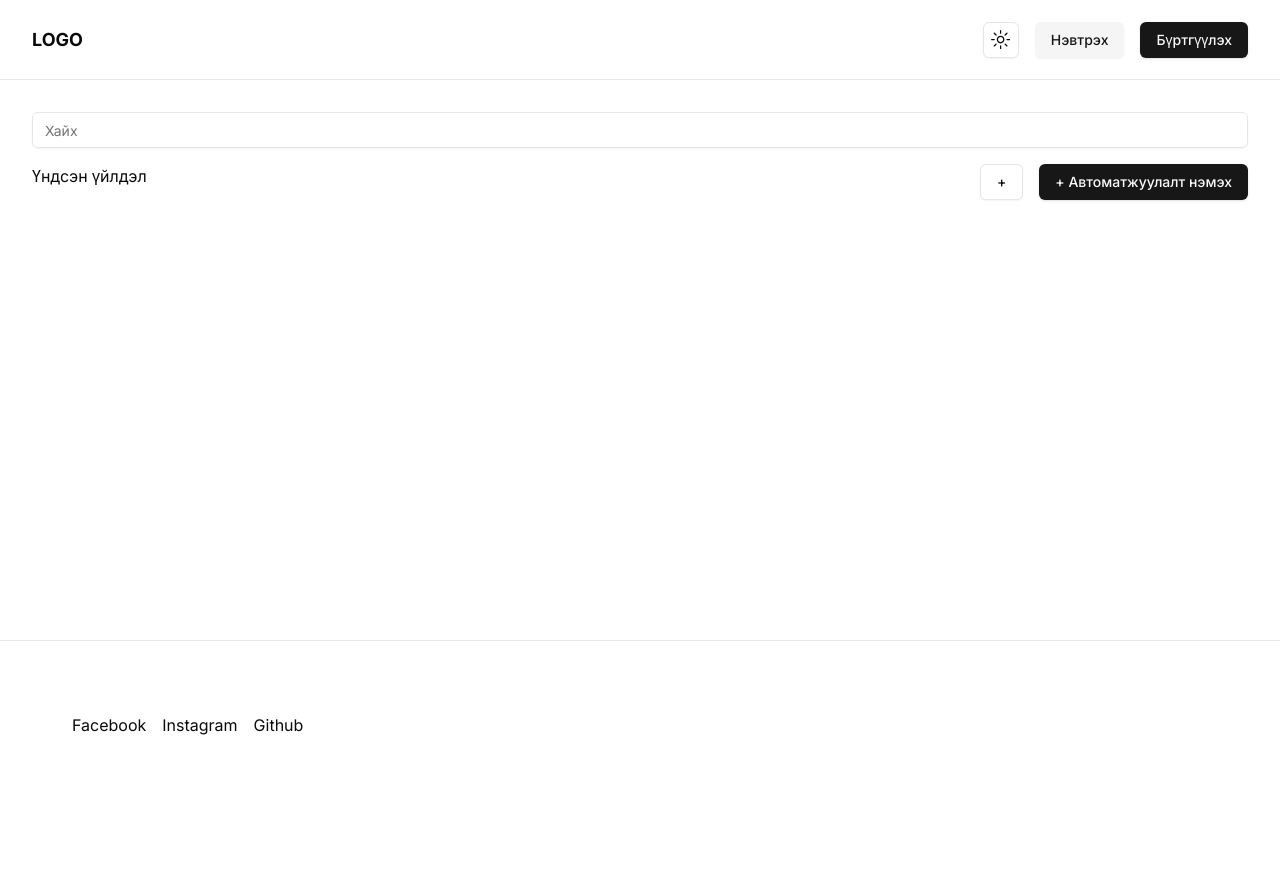
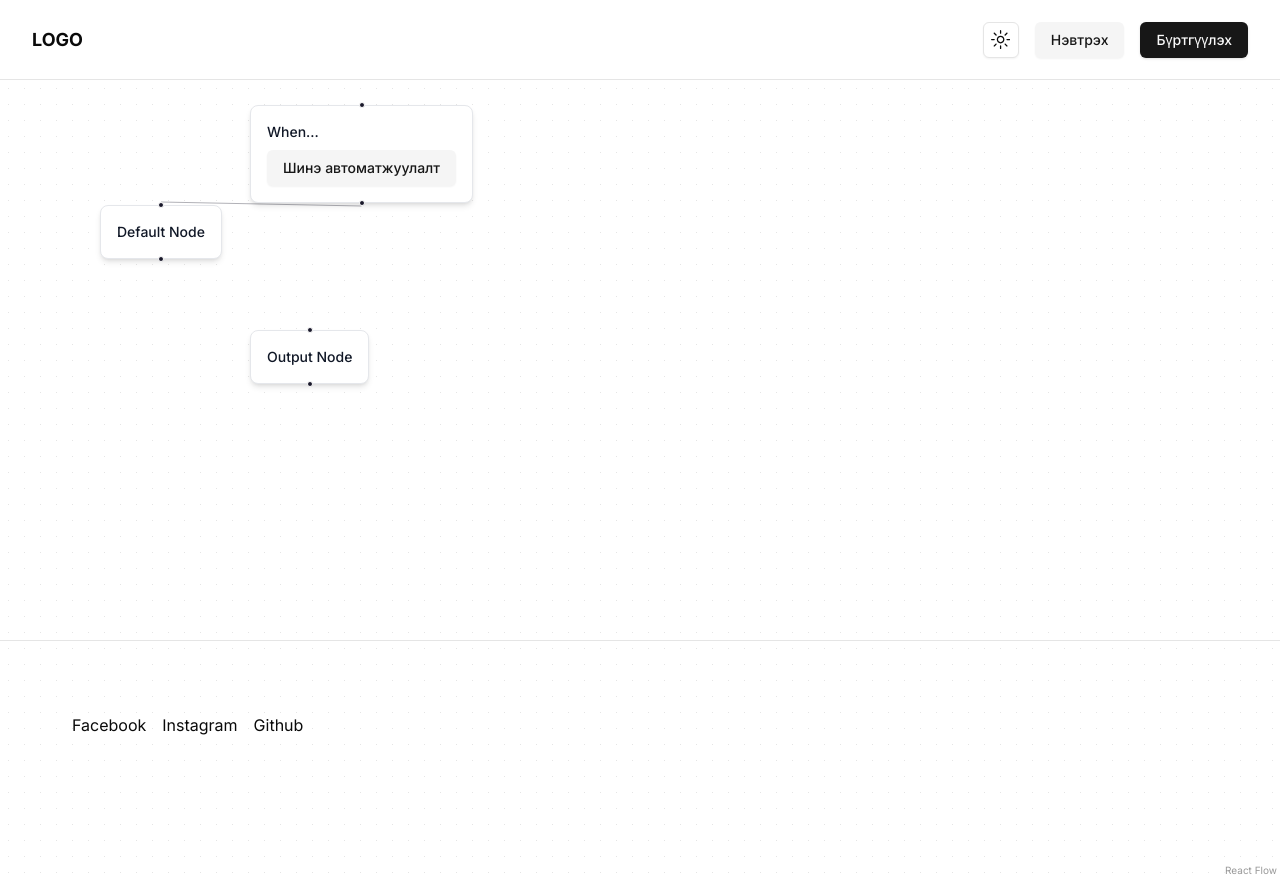
Before and after one commit to themuuln/zatbot-front, a Next.js app: page /bot/1 in a window 1280 px wide. Before the commit the page ends 800 px from the top, so only its background shows below. Built offline with nearby package versions, Linux system fonts and the light colour scheme; no server answers.

Commit message:
packages added

```diff
--- a/package.json
+++ b/package.json
@@ -39,6 +39,7 @@
     "@radix-ui/react-toggle-group": "^1.1.0",
     "@radix-ui/react-tooltip": "^1.1.2",
     "@supabase/supabase-js": "^2.44.3",
+    "@xyflow/react": "^12.0.1",
     "class-variance-authority": "^0.7.0",
     "clsx": "^2.1.1",
     "cmdk": "^1.0.0",
--- a/src/app/bot/[slug]/page.tsx
+++ b/src/app/bot/[slug]/page.tsx
@@ -1,66 +1,178 @@
 'use client';
 
 import { Button } from '@/components/ui/button';
-import Container from '@/components/ui/container';
 import {
-  DropdownMenu,
-  DropdownMenuContent,
-  DropdownMenuGroup,
-  DropdownMenuItem,
-  DropdownMenuLabel,
-  DropdownMenuPortal,
-  DropdownMenuSeparator,
-  DropdownMenuShortcut,
-  DropdownMenuSub,
-  DropdownMenuSubContent,
-  DropdownMenuSubTrigger,
-  DropdownMenuTrigger,
-} from '@/components/ui/dropdown-menu';
-import { Input } from '@/components/ui/input';
-import { useState, type ChangeEvent } from 'react';
+  addEdge,
+  Background,
+  ReactFlow,
+  useEdgesState,
+  useNodesState,
+  Handle,
+  Position,
+  Edge,
+  Node,
+  useReactFlow,
+  EdgeProps,
+} from '@xyflow/react';
+import '@xyflow/react/dist/style.css';
+import { useTheme } from 'next-themes';
+import { useCallback, useState } from 'react';
 
-const Page = () => {
-  const [filter, setFilter] = useState('');
+// Custom node component
+const CustomNode = ({ data }: { data: { label: string } }) => {
+  return (
+    <div className='custom-node p-4 rounded-lg shadow-md bg-white dark:bg-gray-800 border border-gray-200 hover:border-gray-500 dark:border-gray-700'>
+      <Handle type='target' position={Position.Top} />
+      <div className='text-sm font-medium text-gray-900 dark:text-white'>
+        {data.label}
+      </div>
+      <Handle type='source' position={Position.Bottom} />
+    </div>
+  );
+};
+
+// Custom edge component with plus button
+const CustomEdge = ({
+  id,
+  sourceX,
+  sourceY,
+  targetX,
+  targetY,
+  style = {},
+}: EdgeProps) => {
+  const [isHovered, setIsHovered] = useState(false);
+  const { addNodes, addEdges, deleteElements } = useReactFlow();
+
+  const addNodeBetween = () => {
+    const newNode: Node = {
+      id: `new-${id}`,
+      position: {
+        x: (sourceX + targetX) / 2,
+        y: (sourceY + targetY) / 2,
+      },
+      data: { label: 'New Node' },
+      type: 'custom',
+    };
+
+    const newEdges: Edge[] = [
+      { id: `${id}-1`, source: id.split('-')[0], target: newNode.id },
+      { id: `${id}-2`, source: newNode.id, target: id.split('-')[1] },
+    ];
+
+    addNodes(newNode);
+    addEdges(newEdges);
+    deleteElements({ edges: [{ id }] });
+  };
+
   return (
     <>
-      <Container>
-        <div className='flex flex-col md:space-y-4'>
-          <Input
-            onChange={(e: ChangeEvent<HTMLInputElement>) =>
-              setFilter(e.target.value)
-            }
-            placeholder='Хайх'
-          />
-          <div className='flex justify-between'>
-            <p>Үндсэн үйлдэл</p>
-
-            <div className='flex flex-row space-x-4'>
-              <DropdownMenu>
-                <DropdownMenuTrigger asChild>
-                  <Button variant={'outline'}>+</Button>
-                </DropdownMenuTrigger>
-                <DropdownMenuContent className='w-56'>
-                  <DropdownMenuItem onClick={() => {}}>
-                    Бүлгийн нэр солих
-                  </DropdownMenuItem>
-                </DropdownMenuContent>
-              </DropdownMenu>
-
-              <Button>+ Автоматжуулалт нэмэх</Button>
-            </div>
+      <path
+        d={`M ${sourceX} ${sourceY} L ${targetX} ${targetY}`}
+        fill='none'
+        stroke='#b1b1b7'
+        strokeWidth={2}
+        className='react-flow__edge-path'
+        onMouseEnter={() => setIsHovered(true)}
+        onMouseLeave={() => setIsHovered(false)}
+      />
+      {isHovered && (
+        <foreignObject
+          width={20}
+          height={20}
+          x={(sourceX + targetX) / 2 - 10}
+          y={(sourceY + targetY) / 2 - 10}
+          requiredExtensions='http://www.w3.org/1999/xhtml'
+        >
+          <div
+            className='flex items-center justify-center w-5 h-5 bg-blue-500 rounded-full cursor-pointer hover:bg-blue-600'
+            onClick={addNodeBetween}
+          >
+            <svg
+              xmlns='http://www.w3.org/2000/svg'
+              viewBox='0 0 24 24'
+              fill='white'
+              className='w-4 h-4'
+            >
+              <path
+                fillRule='evenodd'
+                d='M12 3.75a.75.75 0 01.75.75v6.75h6.75a.75.75 0 010 1.5h-6.75v6.75a.75.75 0 01-1.5 0v-6.75H4.5a.75.75 0 010-1.5h6.75V4.5a.75.75 0 01.75-.75z'
+                clipRule='evenodd'
+              />
+            </svg>
           </div>
-          {/* <Accordion type='single' defaultValue='item-1' collapsible>
-          <AccordionItem value='item-1'>
-            <AccordionTrigger>Is it accessible?</AccordionTrigger>
-            <AccordionContent>
-              Yes. It adheres to the WAI-ARIA design pattern.
-            </AccordionContent>
-          </AccordionItem>
-        </Accordion> */}
-        </div>
-      </Container>
+        </foreignObject>
+      )}
     </>
   );
 };
 
-export default Page;
+const initialNodes = [
+  {
+    id: '1',
+    type: 'custom',
+    data: {
+      label: (
+        <div className='md:space-y-2'>
+          <p>When...</p>
+          <Button variant={'secondary'}>Шинэ автоматжуулалт</Button>
+        </div>
+      ),
+    },
+    position: { x: 250, y: 25 },
+  },
+  {
+    id: '2',
+    type: 'custom',
+    data: { label: 'Default Node' },
+    position: { x: 100, y: 125 },
+  },
+  {
+    id: '3',
+    type: 'custom',
+    data: { label: 'Output Node' },
+    position: { x: 250, y: 250 },
+  },
+];
+const initialEdges = [{ id: 'e1-2', source: '1', target: '2' }];
+
+export default function App() {
+  const [nodes, setNodes, onNodesChange] = useNodesState(initialNodes);
+  const [edges, setEdges, onEdgesChange] = useEdgesState(initialEdges);
+  const { theme } = useTheme();
+
+  const onConnect = useCallback(
+    (params: any) => setEdges((eds) => addEdge(params, eds)),
+    [setEdges],
+  );
+
+  const nodeTypes = {
+    custom: CustomNode,
+  };
+
+  const edgeTypes = {
+    default: CustomEdge,
+  };
+
+  return (
+    <div className='w-full h-screen'>
+      <ReactFlow
+        nodeTypes={nodeTypes}
+        edgeTypes={edgeTypes}
+        colorMode={theme as 'light' | 'dark'}
+        nodes={nodes}
+        edges={edges}
+        onNodesChange={onNodesChange}
+        onEdgesChange={onEdgesChange}
+        onConnect={onConnect}
+        preventScrolling
+      >
+        <Background
+          variant='dots'
+          color={theme === 'dark' ? '#333' : '#ddd'}
+          gap={16}
+          size={1}
+        />
+      </ReactFlow>
+    </div>
+  );
+}
--- a/src/app/login/page.tsx
+++ b/src/app/login/page.tsx
@@ -16,7 +16,7 @@ export default function Login() {
     e.preventDefault();
 
     try {
-      const { user, error } = await supabase.auth.signInWithPassword({
+      const { error } = await supabase.auth.signInWithPassword({
         email: email,
         password: password,
       });
--- a/src/app/register/page.tsx
+++ b/src/app/register/page.tsx
@@ -12,7 +12,7 @@ export default function Register() {
   const handleSubmit = async (e: any) => {
     e.preventDefault();
     try {
-      const { user, error } = await supabase.auth.signUp({
+      const { error } = await supabase.auth.signUp({
         email: email,
         password: password,
       });
--- a/src/hooks/useAuth.ts
+++ b/src/hooks/useAuth.ts
@@ -8,7 +8,7 @@ const useAuth = () => {
   const [loading, setLoading] = useState<any>(true);
 
   useEffect(() => {
-    const session = supabase.auth.getSession();
+    const session: any = supabase.auth.getSession();
     setUser(session?.user ?? null);
     setLoading(false);
 
--- a/tsconfig.json
+++ b/tsconfig.json
@@ -26,7 +26,8 @@
     "**/*.ts",
     "**/*.tsx",
     ".next/types/**/*.ts",
-    "src/lib/initSupabase.js"
+    "src/lib/initSupabase.js",
+    "src/app/bot/[slug]/.old-page.tsx"
   ],
   "exclude": ["node_modules"]
 }
```
Also changed, not shown: src/app/bot/[slug]/.old-page.tsx (added), 1 other file (tests, documents, lock files or other folders).
